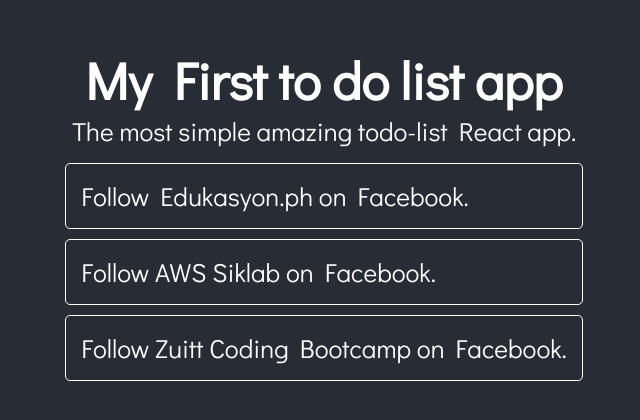
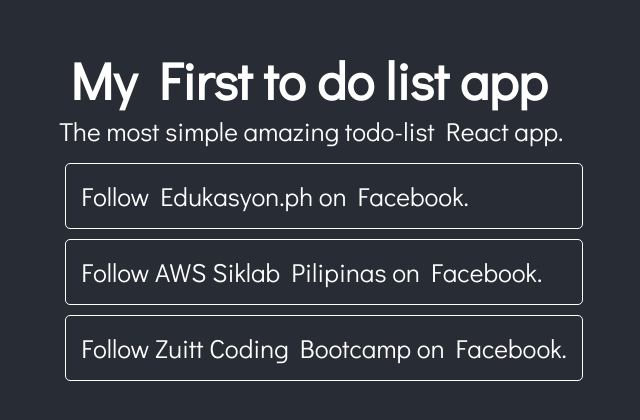
Before and after one commit to AceBurgundy/FCB-React-AWS, a React app: page / in a window 1280 px wide. Shown: the part 182-602 px from the top of the page, without its empty margins (316-956 px from the left). Built offline with nearby package versions, Linux system fonts and the light colour scheme.

Commit message:
Make use of props and created Task component

```diff
--- a/src/index.css
+++ b/src/index.css
@@ -9,12 +9,12 @@
 
 h1
 {
-    margin-left: 30px;
+    margin-left: 15px;
 }
 
 p
 {
-    margin-left: 17px;
+    margin-left: 4px;
 }
 
 body
--- a/src/index.js
+++ b/src/index.js
@@ -3,22 +3,31 @@
 import "./index.css";
 
 //My first component
+function Task(props)
+{
+  //console.log(props);
+
+  return (
+      <li className="tasks-item">{props.taskName}</li>
+    );
+}
+
 function Tasklist()
 {
   return (
     <ul>
-      <li className="tasks-item"> Follow Edukasyon.ph on Facebook. </li>
-      <li className="tasks-item"> Follow AWS Siklab on Facebook. </li>
-      <li className="tasks-item"> Follow Zuitt Coding Bootcamp on Facebook. </li>
+      <Task taskName="Follow Edukasyon.ph on Facebook." />
+      <Task taskName="Follow AWS Siklab Pilipinas on Facebook." />
+      <Task taskName="Follow Zuitt Coding Bootcamp on Facebook." />
     </ul>
-  )
+  );
 }
 
 function App()
 {
   const paraStyle = {
       "marginBottom" : "15px"
-  }
+}
 
   return (
   <div className = "app-header">
```
